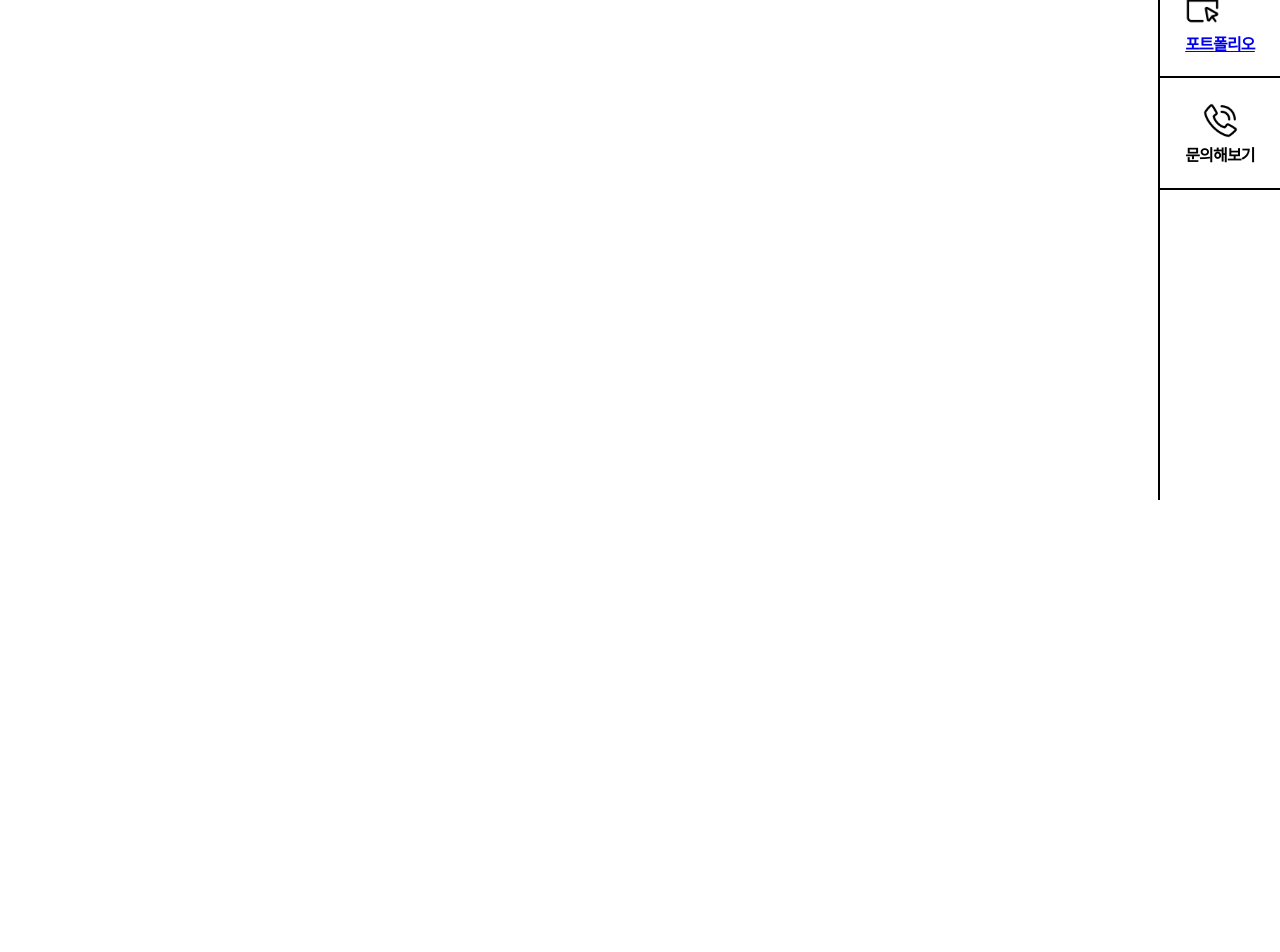
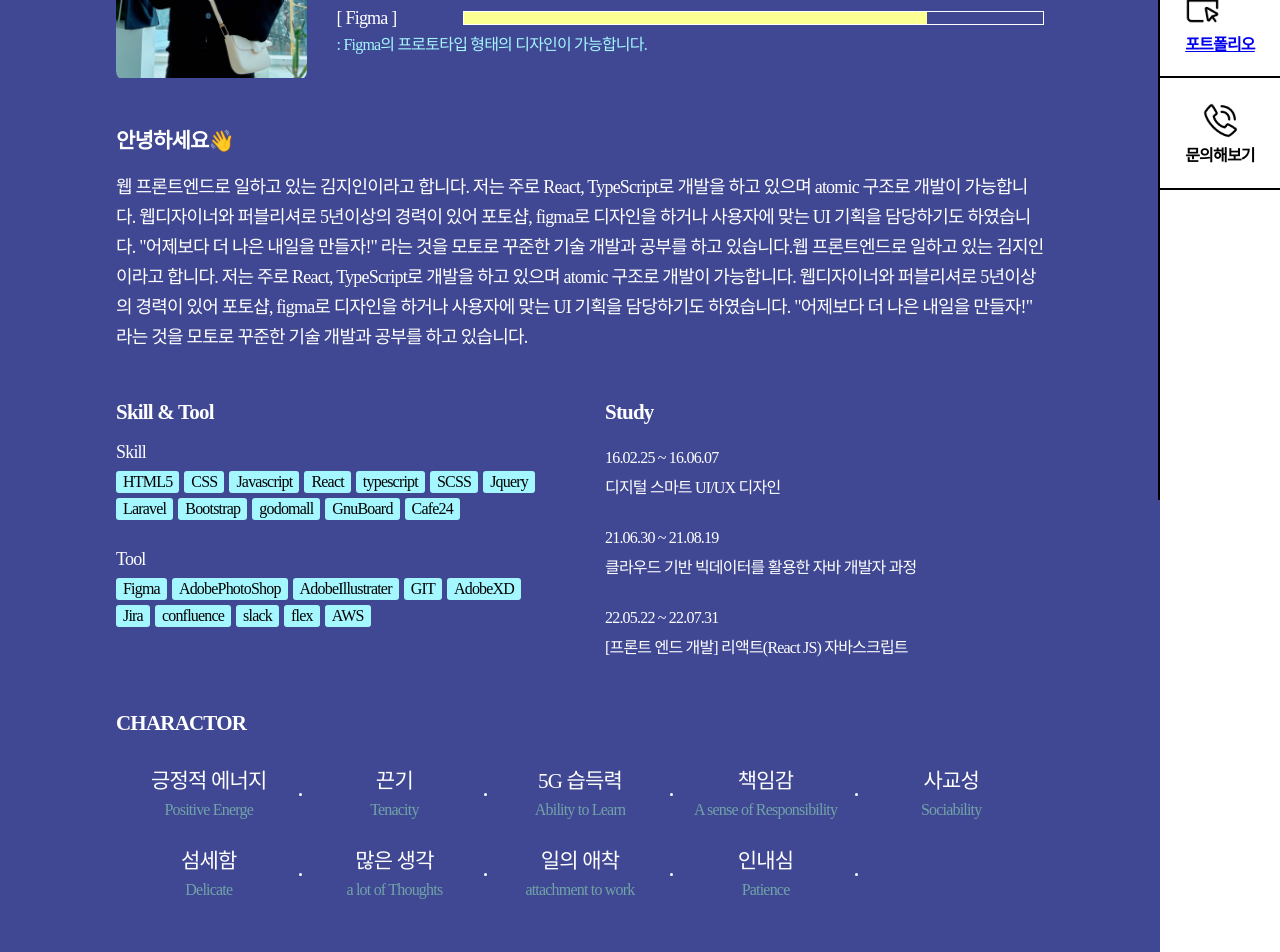
Before and after one commit to injji/my2023, a React (Create React App) app: page /career in a window 1280 px wide. Shown: the part 300-1252 px from the top of the page. Before the commit the page ends 800 px from the top, so only its background shows below. Built offline with nearby package versions, Linux system fonts and the light colour scheme; a web font is replaced by a local one.

Commit message:
fix: about 컴포넌트 분리

```diff
--- a/src/App.tsx
+++ b/src/App.tsx
@@ -15,7 +15,7 @@ const App = () => {
           <Routes>
             <Route path="/" element={<Main />}></Route>
             <Route path="/about" element={<About />}></Route>
-
+            <Route path="/career" element={<About />}></Route>
             {/* 상단에 위치하는 라우트들의 규칙을 모두 확인, 일치하는 라우트가 없는경우 처리 */}
             <Route path="*" element={<NotFound />}></Route>
           </Routes>
--- a/src/components/About/About.tsx
+++ b/src/components/About/About.tsx
@@ -1,7 +1,11 @@
 import React from "react";
-import styles from "./styles.module.scss";
 
 import jiin from "../../assets/image/page/about.jpg";
+import Charactor from "./Charactor";
+import Skill from "./Skill";
+import ToolSkill from "./ToolSkill";
+
+import styles from "./styles.module.scss";
 
 const About = () => {
   return (
@@ -14,44 +18,7 @@ const About = () => {
             <img src={jiin} alt="지인" />
           </div>
 
-          <div className={styles.skill}>
-            <h3>KEY SKILLS</h3>
-            <ul>
-              <li>
-                <div className={styles.key}>
-                  <p>[ React ]</p>
-                  <div>
-                    <span style={{ width: "70%" }}></span>
-                  </div>
-                </div>
-
-                <em>: React를 이용한 개발을 주로 하고 있습니다.</em>
-              </li>
-
-              <li>
-                <div className={styles.key}>
-                  <p>[ TypeScript ]</p>
-                  <div>
-                    <span style={{ width: "30%" }}></span>
-                  </div>
-                </div>
-                <em>
-                  : Typescript를 이용하고 있으며 atomic 형태의 개발이
-                  가능합니다.
-                </em>
-              </li>
-
-              <li>
-                <div className={styles.key}>
-                  <p>[ Figma ]</p>
-                  <div>
-                    <span style={{ width: "80%" }}></span>
-                  </div>
-                </div>
-                <em>: Figma의 프로토타입 형태의 디자인이 가능합니다.</em>
-              </li>
-            </ul>
-          </div>
+          <Skill />
         </div>
 
         <div className={styles.hi}>
@@ -71,115 +38,9 @@ const About = () => {
           </p>
         </div>
 
-        <div className={styles.study_wrap}>
-          <div className={styles.tool}>
-            <h3>Skill & Tool</h3>
+        <ToolSkill />
 
-            <ul className={styles.st}>
-              <li>
-                <h5>Skill</h5>
-                <div>
-                  <em>HTML5</em>
-                  <em>CSS</em>
-                  <em>Javascript</em>
-                  <em>React</em>
-                  <em>typescript</em>
-                  <em>SCSS</em>
-                  <em>Jquery</em>
-                  <em>Laravel</em>
-                  <em>Bootstrap</em>
-                  <em>godomall</em>
-                  <em>GnuBoard</em>
-                  <em>Cafe24</em>
-                </div>
-              </li>
-              <li>
-                <h5>Tool</h5>
-                <div>
-                  <em>Figma</em>
-                  <em>AdobePhotoShop</em>
-                  <em>AdobeIllustrater</em>
-                  <em>GIT</em>
-                  <em>AdobeXD</em>
-                  <em>Jira</em>
-                  <em>confluence</em>
-                  <em>slack</em>
-                  <em>flex</em>
-                  <em>AWS</em>
-                </div>
-              </li>
-            </ul>
-          </div>
-
-          <div className={styles.study}>
-            <h3>Study</h3>
-
-            <ul>
-              <li>
-                <span>16.02.25 ~ 16.06.07</span>
-                디지털 스마트 UI/UX 디자인
-              </li>
-              <li>
-                <span>21.06.30 ~ 21.08.19</span>
-                클라우드 기반 빅데이터를 활용한 자바 개발자 과정
-              </li>
-              <li>
-                <span>22.05.22 ~ 22.07.31</span>
-                [프론트엔드개발] 리액트(React JS) 자바스크립트
-              </li>
-            </ul>
-          </div>
-        </div>
-
-        <div className={styles.charactor}>
-          <h3>CHARACTOR</h3>
-          <ul>
-            <li>
-              <h2>긍정적 에너지</h2>
-              <span>Positive Energe</span>
-            </li>
-
-            <li>
-              <h2>끈기</h2>
-              <span>Tenacity</span>
-            </li>
-
-            <li>
-              <h2>5G 습득력</h2>
-              <span>Ability to Learn</span>
-            </li>
-
-            <li>
-              <h2>책임감</h2>
-              <span>A sense of Responsibility</span>
-            </li>
-
-            <li>
-              <h2>사교성</h2>
-              <span>Sociability</span>
-            </li>
-
-            <li>
-              <h2>섬세함</h2>
-              <span>Delicate</span>
-            </li>
-
-            <li>
-              <h2>많은 생각</h2>
-              <span>a lot of Thoughts</span>
-            </li>
-
-            <li>
-              <h2>일의 애착</h2>
-              <span>attachment to work</span>
-            </li>
-
-            <li>
-              <h2>인내심</h2>
-              <span>Patience</span>
-            </li>
-          </ul>
-        </div>
+        <Charactor />
       </div>
     </div>
   );
--- /dev/null
+++ b/src/components/About/Charactor.tsx
@@ -0,0 +1,34 @@
+import React from "react";
+import styles from "./styles.module.scss";
+
+const Charactor = () => {
+  const CharactorList = [
+    { id: 1, personality: "긍정적 에너지", en: "Positive Energe" },
+    { id: 2, personality: "끈기", en: "Tenacity" },
+    { id: 3, personality: "5G 습득력", en: "Ability to Learn" },
+    { id: 4, personality: "책임감", en: "A sense of Responsibility" },
+    { id: 5, personality: "사교성", en: "Sociability" },
+    { id: 6, personality: "섬세함", en: "Delicate" },
+    { id: 7, personality: "많은 생각", en: "a lot of Thoughts" },
+    { id: 8, personality: "일의 애착", en: "attachment to work" },
+    { id: 9, personality: "인내심", en: "Patience" },
+  ];
+
+  return (
+    <div className={styles.charactor}>
+      <h3>CHARACTOR</h3>
+      <ul>
+        {CharactorList.map((item) => {
+          return (
+            <li key={item.id}>
+              <h2>{item.personality}</h2>
+              <span>{item.en}</span>
+            </li>
+          );
+        })}
+      </ul>
+    </div>
+  );
+};
+
+export default Charactor;
--- /dev/null
+++ b/src/components/About/Skill.tsx
@@ -0,0 +1,48 @@
+import React from "react";
+import styles from "./styles.module.scss";
+
+const Skill = () => {
+  const KeySkill = [
+    {
+      id: 1,
+      skill: "React",
+      su: "70%",
+      docs: "React를 이용한 개발을 주로 하고 있습니다.",
+    },
+    {
+      id: 2,
+      skill: "TypeScript",
+      su: "30%",
+      docs: "Typescript를 이용하고 있으며 atomic 형태의 개발이 가능합니다.",
+    },
+    {
+      id: 3,
+      skill: "Figma",
+      su: "80%",
+      docs: "Figma의 프로토타입 형태의 디자인이 가능합니다.",
+    },
+  ];
+
+  return (
+    <div className={styles.skill}>
+      <h3>KEY SKILLS</h3>
+      <ul>
+        {KeySkill.map((item) => {
+          return (
+            <li key={item.id}>
+              <div className={styles.key}>
+                <p>[ {item.skill} ]</p>
+                <div>
+                  <span style={{ width: item.su }}></span>
+                </div>
+              </div>
+              <em>: {item.docs}</em>
+            </li>
+          );
+        })}
+      </ul>
+    </div>
+  );
+};
+
+export default Skill;
--- /dev/null
+++ b/src/components/About/ToolSkill.tsx
@@ -0,0 +1,90 @@
+import React from "react";
+import styles from "./styles.module.scss";
+
+const ToolSkill = () => {
+  const SkillList = [
+    "HTML5",
+    "CSS",
+    "Javascript",
+    "React",
+    "typescript",
+    "SCSS",
+    "Jquery",
+    "Laravel",
+    "Bootstrap",
+    "godomall",
+    "GnuBoard",
+    "Cafe24",
+  ];
+
+  const ToolList = [
+    "Figma",
+    "AdobePhotoShop",
+    "AdobeIllustrater",
+    "GIT",
+    "AdobeXD",
+    "Jira",
+    "confluence",
+    "slack",
+    "flex",
+    "AWS",
+  ];
+
+  const StudyList = [
+    { id: 1, date: "16.02.25 ~ 16.06.07", txt: "디지털 스마트 UI/UX 디자인" },
+    {
+      id: 2,
+      date: "21.06.30 ~ 21.08.19",
+      txt: "클라우드 기반 빅데이터를 활용한 자바 개발자 과정",
+    },
+    {
+      id: 3,
+      date: "22.05.22 ~ 22.07.31",
+      txt: "[프론트 엔드 개발] 리액트(React JS) 자바스크립트",
+    },
+  ];
+
+  return (
+    <div className={styles.study_wrap}>
+      <div className={styles.tool}>
+        <h3>Skill & Tool</h3>
+
+        <ul className={styles.st}>
+          <li>
+            <h5>Skill</h5>
+            <div>
+              {SkillList.map((item, index) => {
+                return <em key={index}>{item}</em>;
+              })}
+            </div>
+          </li>
+          <li>
+            <h5>Tool</h5>
+            <div>
+              {ToolList.map((item, index) => {
+                return <em key={index}>{item}</em>;
+              })}
+            </div>
+          </li>
+        </ul>
+      </div>
+
+      <div className={styles.study}>
+        <h3>Study</h3>
+
+        <ul>
+          {StudyList.map((item) => {
+            return (
+              <li key={item.id}>
+                <span>{item.date}</span>
+                {item.txt}
+              </li>
+            );
+          })}
+        </ul>
+      </div>
+    </div>
+  );
+};
+
+export default ToolSkill;
--- a/src/components/About/styles.module.scss
+++ b/src/components/About/styles.module.scss
@@ -99,7 +99,7 @@
                 background-color: #fcff92;
                 display: block;
 
-                animation: skill_bar 5s;
+                animation: skill_bar 3s;
               }
             }
           }
@@ -214,6 +214,12 @@
           margin-top: 10px;
         }
 
+        &:nth-child(5n) {
+          &::after{
+            display: none !important;
+          }
+        }
+
         &::after {
           content: "";
           width: 3px;
@@ -297,7 +303,7 @@
                 background-color: #fcff92;
                 display: block;
 
-                animation: skill_bar 5s;
+                animation: skill_bar 3s;
               }
             }
           }
@@ -412,6 +418,12 @@
           margin-top: 10px;
         }
 
+        &:nth-child(4n) {
+          &::after{
+            display: none !important;
+          }
+        }
+
         &::after {
           content: "";
           width: 3px;
@@ -498,7 +510,7 @@
                 background-color: #fcff92;
                 display: block;
 
-                animation: skill_bar 5s;
+                animation: skill_bar 3s;
               }
             }
           }
@@ -619,6 +631,7 @@
             display: none !important;
           }
         }
+
         &::after {
           content: "";
           width: 3px;
```
Also changed, not shown: src/components/Career/Career.tsx (added, +12 -0 lines), src/components/Career/styles.module.scss (added).
